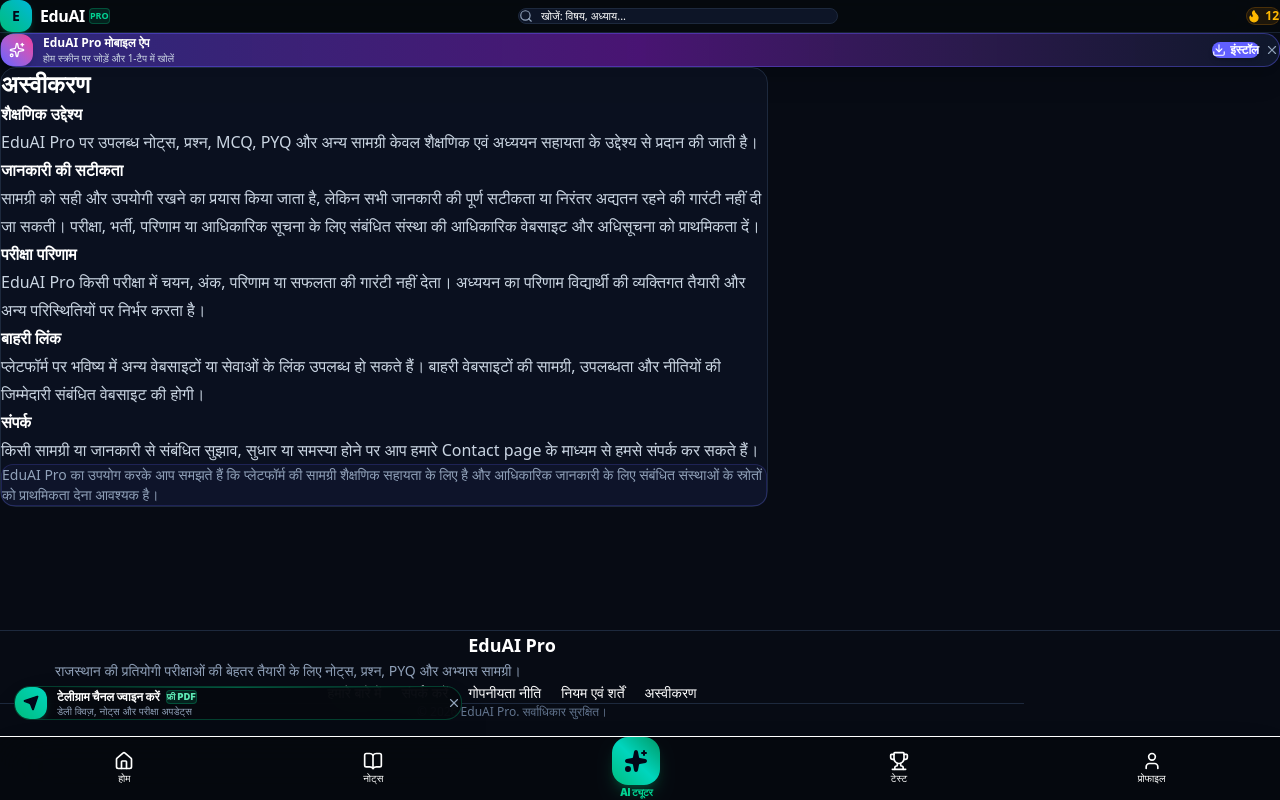
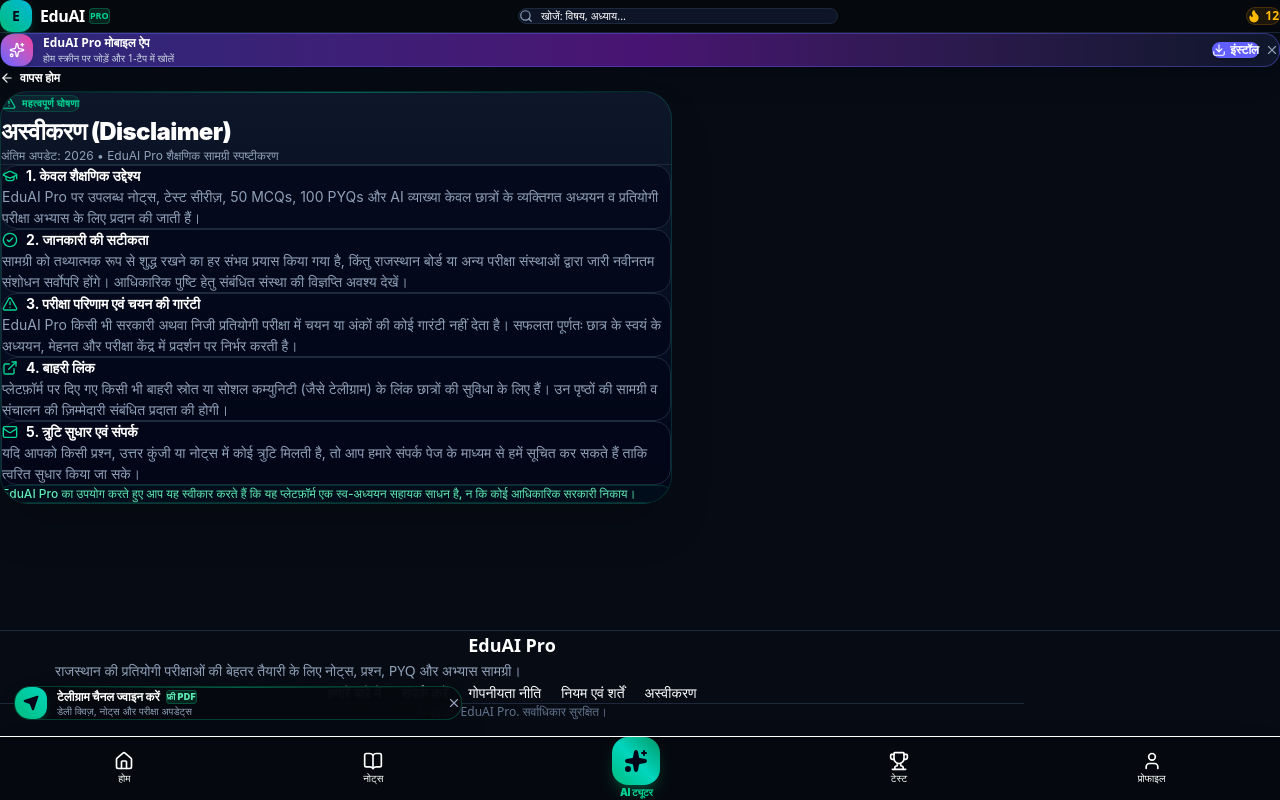
Before and after one commit to bhoopendramandoliya786-source/EducationPlatform, a Next.js app: page /disclaimer in a window 1280 px wide. Built offline with nearby package versions, Linux system fonts and the light colour scheme.

Commit message:
fix: upgrade disclaimer page to emerald pro theme

```diff
--- a/app/disclaimer/page.jsx
+++ b/app/disclaimer/page.jsx
@@ -1,66 +1,97 @@
+import React from "react";
+import Link from "next/link";
+import { ArrowLeft, AlertTriangle, GraduationCap, CheckCircle2, ExternalLink, Mail } from "lucide-react";
+
 export const metadata = {
-  title: "अस्वीकरण",
+  title: "अस्वीकरण (Disclaimer) | EduAI Pro",
   description:
     "EduAI Pro पर उपलब्ध शैक्षणिक सामग्री और जानकारी के उपयोग से संबंधित अस्वीकरण।",
 };
 
 export default function DisclaimerPage() {
   return (
-    <main className="mx-auto max-w-3xl px-4 py-8">
-      <section className="rounded-2xl border border-slate-800 bg-slate-900/50 p-6 md:p-8">
-        <h1 className="text-2xl font-black text-white">अस्वीकरण</h1>
+    <main className="max-w-2xl mx-auto px-4 py-6 pb-28 space-y-4 font-sans select-none">
 
-        <div className="mt-5 space-y-5 leading-7 text-slate-300">
-          <div>
-            <h2 className="font-bold text-white">शैक्षणिक उद्देश्य</h2>
-            <p className="mt-1">
-              EduAI Pro पर उपलब्ध नोट्स, प्रश्न, MCQ, PYQ और अन्य सामग्री
-              केवल शैक्षणिक एवं अध्ययन सहायता के उद्देश्य से प्रदान की जाती है।
+      {/* Back Button */}
+      <div>
+        <Link
+          href="/"
+          className="inline-flex items-center gap-1.5 text-xs font-bold text-slate-400 hover:text-emerald-400 transition"
+        >
+          <ArrowLeft className="w-3.5 h-3.5" /> वापस होम
+        </Link>
+      </div>
+
+      {/* Main Content Card */}
+      <section className="rounded-[28px] border border-emerald-500/20 bg-gradient-to-b from-slate-900/95 to-slate-950 p-6 md:p-8 space-y-6 shadow-2xl relative overflow-hidden">
+        <div className="absolute top-0 inset-x-8 h-[1px] bg-gradient-to-r from-transparent via-emerald-400/40 to-transparent" />
+
+        {/* Title Header */}
+        <div className="space-y-2 border-b border-slate-800 pb-5">
+          <div className="inline-flex items-center gap-1.5 px-3 py-1 rounded-full bg-emerald-500/10 text-emerald-400 text-[10px] font-black uppercase tracking-wider border border-emerald-500/20">
+            <AlertTriangle className="w-3.5 h-3.5 text-emerald-400" /> महत्वपूर्ण घोषणा
+          </div>
+          <h1 className="text-xl sm:text-2xl font-black text-white tracking-tight">
+            अस्वीकरण (Disclaimer)
+          </h1>
+          <p className="text-xs text-slate-400">
+            अंतिम अपडेट: 2026 • EduAI Pro शैक्षणिक सामग्री स्पष्टीकरण
+          </p>
+        </div>
+
+        {/* Disclaimer Points */}
+        <div className="space-y-5 text-xs sm:text-sm leading-relaxed text-slate-300">
+          <div className="p-4 rounded-2xl bg-slate-950/70 border border-slate-800 space-y-1.5">
+            <h2 className="font-bold text-white flex items-center gap-2 text-sm">
+              <GraduationCap className="w-4 h-4 text-emerald-400" /> 1. केवल शैक्षणिक उद्देश्य
+            </h2>
+            <p className="text-slate-400 leading-normal">
+              EduAI Pro पर उपलब्ध नोट्स, टेस्ट सीरीज़, 50 MCQs, 100 PYQs और AI व्याख्या केवल छात्रों के व्यक्तिगत अध्ययन व प्रतियोगी परीक्षा अभ्यास के लिए प्रदान की जाती हैं।
             </p>
           </div>
 
-          <div>
-            <h2 className="font-bold text-white">जानकारी की सटीकता</h2>
-            <p className="mt-1">
-              सामग्री को सही और उपयोगी रखने का प्रयास किया जाता है, लेकिन
-              सभी जानकारी की पूर्ण सटीकता या निरंतर अद्यतन रहने की गारंटी
-              नहीं दी जा सकती। परीक्षा, भर्ती, परिणाम या आधिकारिक सूचना के
-              लिए संबंधित संस्था की आधिकारिक वेबसाइट और अधिसूचना को प्राथमिकता दें।
+          <div className="p-4 rounded-2xl bg-slate-950/70 border border-slate-800 space-y-1.5">
+            <h2 className="font-bold text-white flex items-center gap-2 text-sm">
+              <CheckCircle2 className="w-4 h-4 text-emerald-400" /> 2. जानकारी की सटीकता
+            </h2>
+            <p className="text-slate-400 leading-normal">
+              सामग्री को तथ्यात्मक रूप से शुद्ध रखने का हर संभव प्रयास किया गया है, किंतु राजस्थान बोर्ड या अन्य परीक्षा संस्थाओं द्वारा जारी नवीनतम संशोधन सर्वोपरि होंगे। आधिकारिक पुष्टि हेतु संबंधित संस्था की विज्ञप्ति अवश्य देखें।
             </p>
           </div>
 
-          <div>
-            <h2 className="font-bold text-white">परीक्षा परिणाम</h2>
-            <p className="mt-1">
-              EduAI Pro किसी परीक्षा में चयन, अंक, परिणाम या सफलता की गारंटी
-              नहीं देता। अध्ययन का परिणाम विद्यार्थी की व्यक्तिगत तैयारी और
-              अन्य परिस्थितियों पर निर्भर करता है।
+          <div className="p-4 rounded-2xl bg-slate-950/70 border border-slate-800 space-y-1.5">
+            <h2 className="font-bold text-white flex items-center gap-2 text-sm">
+              <AlertTriangle className="w-4 h-4 text-emerald-400" /> 3. परीक्षा परिणाम एवं चयन की गारंटी
+            </h2>
+            <p className="text-slate-400 leading-normal">
+              EduAI Pro किसी भी सरकारी अथवा निजी प्रतियोगी परीक्षा में चयन या अंकों की कोई गारंटी नहीं देता है। सफलता पूर्णतः छात्र के स्वयं के अध्ययन, मेहनत और परीक्षा केंद्र में प्रदर्शन पर निर्भर करती है।
             </p>
           </div>
 
-          <div>
-            <h2 className="font-bold text-white">बाहरी लिंक</h2>
-            <p className="mt-1">
-              प्लेटफॉर्म पर भविष्य में अन्य वेबसाइटों या सेवाओं के लिंक उपलब्ध
-              हो सकते हैं। बाहरी वेबसाइटों की सामग्री, उपलब्धता और नीतियों की
-              जिम्मेदारी संबंधित वेबसाइट की होगी।
+          <div className="p-4 rounded-2xl bg-slate-950/70 border border-slate-800 space-y-1.5">
+            <h2 className="font-bold text-white flex items-center gap-2 text-sm">
+              <ExternalLink className="w-4 h-4 text-emerald-400" /> 4. बाहरी लिंक
+            </h2>
+            <p className="text-slate-400 leading-normal">
+              प्लेटफ़ॉर्म पर दिए गए किसी भी बाहरी स्रोत या सोशल कम्युनिटी (जैसे टेलीग्राम) के लिंक छात्रों की सुविधा के लिए हैं। उन पृष्ठों की सामग्री व संचालन की ज़िम्मेदारी संबंधित प्रदाता की होगी।
             </p>
           </div>
 
-          <div>
-            <h2 className="font-bold text-white">संपर्क</h2>
-            <p className="mt-1">
-              किसी सामग्री या जानकारी से संबंधित सुझाव, सुधार या समस्या होने
-              पर आप हमारे Contact page के माध्यम से हमसे संपर्क कर सकते हैं।
+          <div className="p-4 rounded-2xl bg-slate-950/70 border border-slate-800 space-y-1.5">
+            <h2 className="font-bold text-white flex items-center gap-2 text-sm">
+              <Mail className="w-4 h-4 text-emerald-400" /> 5. त्रुटि सुधार एवं संपर्क
+            </h2>
+            <p className="text-slate-400 leading-normal">
+              यदि आपको किसी प्रश्न, उत्तर कुंजी या नोट्स में कोई त्रुटि मिलती है, तो आप हमारे संपर्क पेज के माध्यम से हमें सूचित कर सकते हैं ताकि त्वरित सुधार किया जा सके।
             </p>
           </div>
 
-          <div className="rounded-xl border border-indigo-500/20 bg-indigo-500/5 p-4 text-sm text-slate-400">
-            EduAI Pro का उपयोग करके आप समझते हैं कि प्लेटफॉर्म की सामग्री
-            शैक्षणिक सहायता के लिए है और आधिकारिक जानकारी के लिए संबंधित
-            संस्थाओं के स्रोतों को प्राथमिकता देना आवश्यक है।
+          {/* Callout Notice */}
+          <div className="rounded-2xl border border-emerald-500/20 bg-emerald-950/20 p-4 text-xs text-emerald-300 font-medium">
+            EduAI Pro का उपयोग करते हुए आप यह स्वीकार करते हैं कि यह प्लेटफ़ॉर्म एक स्व-अध्ययन सहायक साधन है, न कि कोई आधिकारिक सरकारी निकाय।
           </div>
         </div>
+
       </section>
     </main>
   );
```
